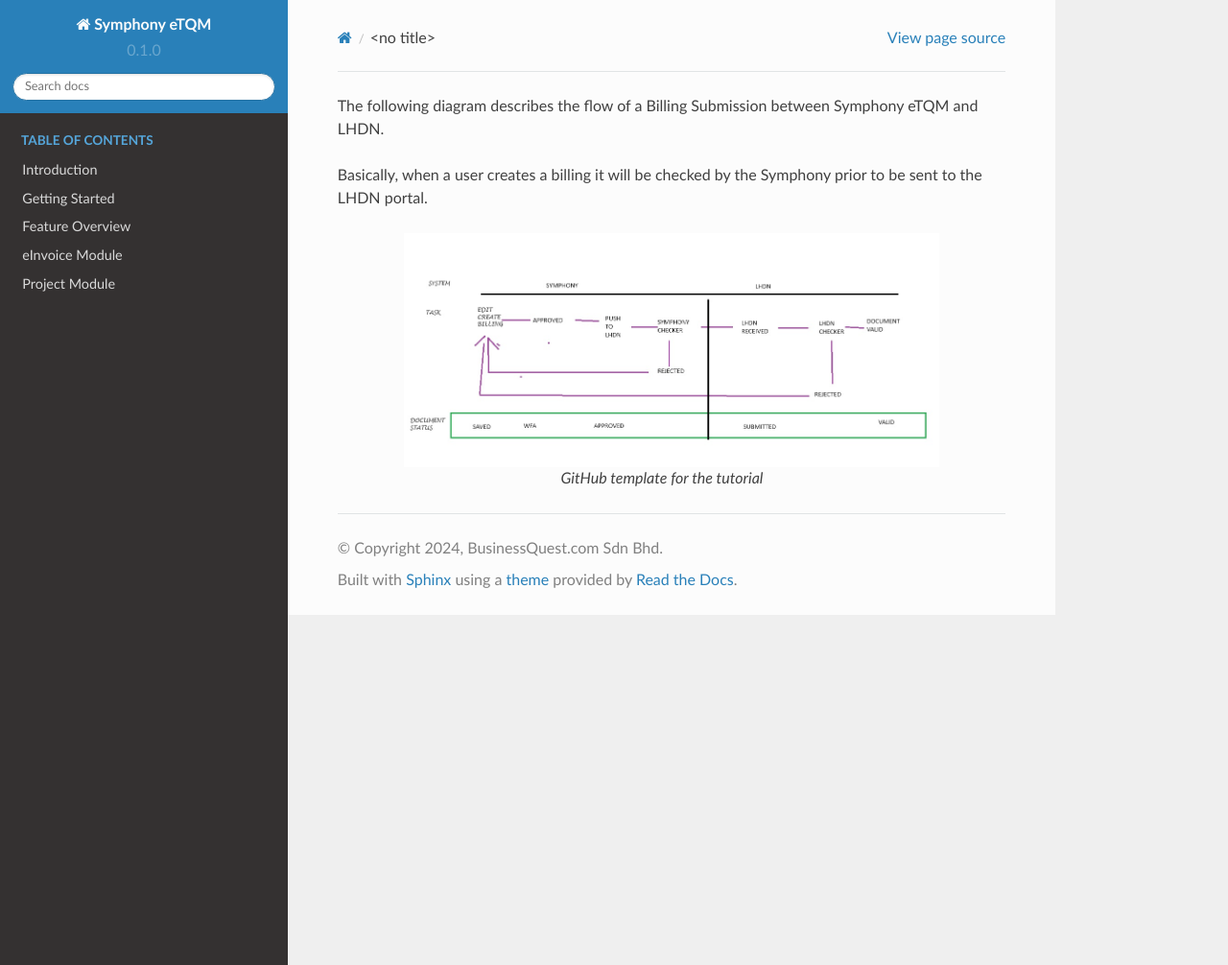
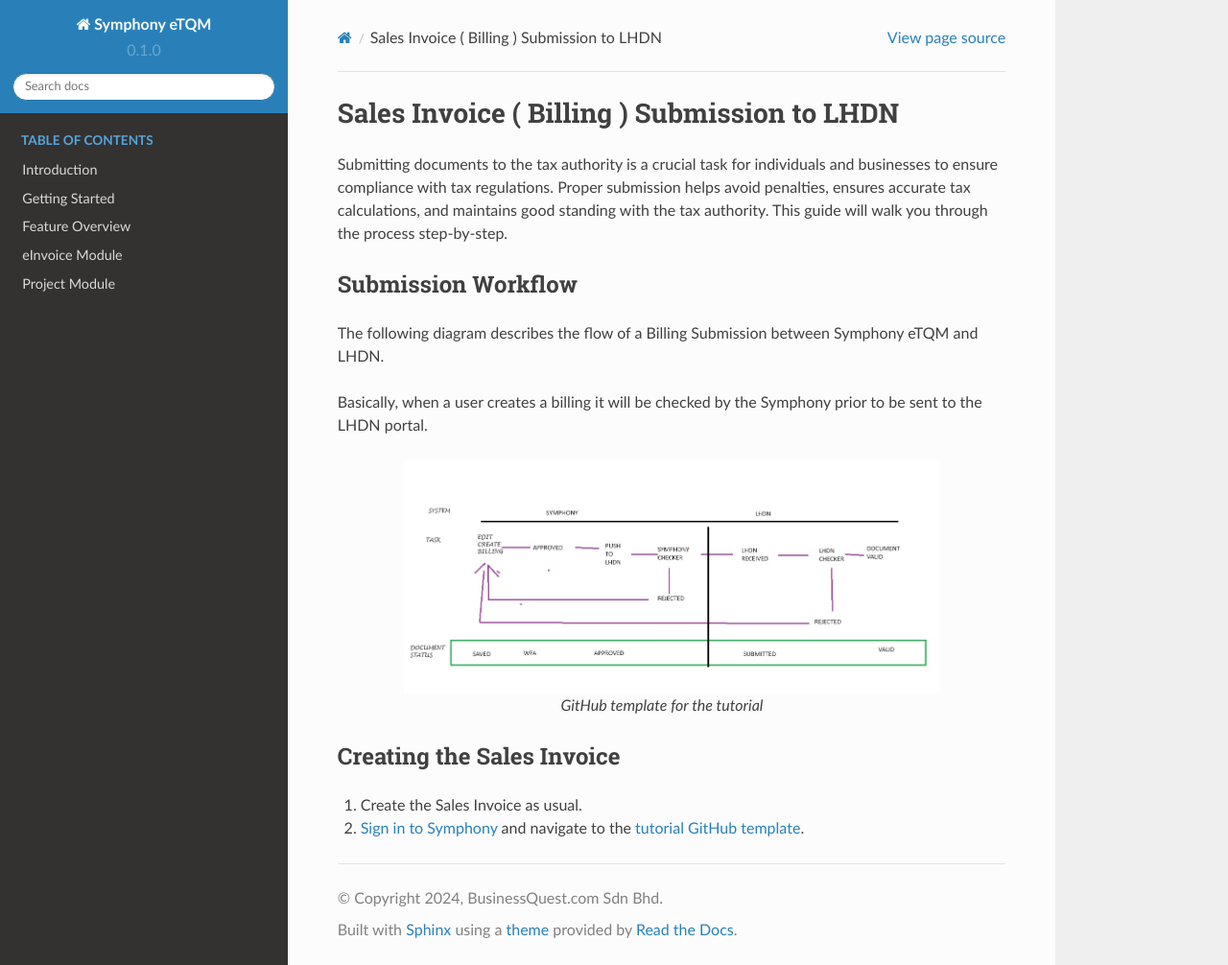
Before and after one commit to wookfai/manual, a Sphinx documentation site: the page built from docs/source/modules/einvoice/submitdocuments/billing_workflow.rst, in a window 1280 px wide and 1006 px high. Shown: the whole window at 96% size. Built offline with Sphinx 7.4.7 and the Read the Docs theme 2.0.0, drawn with Linux system fonts in a browser that asks for light colours; pages that are not in the unit, such as notebooks, are missing from menus.

Commit message:
Update billing_workflow.rst

```diff
--- a/docs/source/modules/einvoice/submitdocuments/billing_workflow.rst
+++ b/docs/source/modules/einvoice/submitdocuments/billing_workflow.rst
@@ -1,3 +1,11 @@
+Sales Invoice ( Billing ) Submission to LHDN
+==========
+
+Submitting documents to the tax authority is a crucial task for individuals and businesses to ensure compliance with tax regulations. Proper submission helps avoid penalties, ensures accurate tax calculations, and maintains good standing with the tax authority. This guide will walk you through the process step-by-step.
+
+Submission Workflow
+--------------------------------
+
 The following diagram describes the flow of a Billing Submission between Symphony eTQM and LHDN.
 
 Basically, when a user creates a billing it will be checked by the Symphony prior to be sent to the LHDN portal.
@@ -8,3 +16,10 @@
    :alt: GitHub template for the tutorial
 
    GitHub template for the tutorial
+
+Creating the Sales Invoice
+--------------------------------
+
+#. Create the Sales Invoice as usual.
+
+#. `Sign in to Symphony <http://symphony.metqm.com:8600/symphony>`_ and navigate to the `tutorial GitHub template <https://github.com/readthedocs/tutorial-template/>`_.
```
